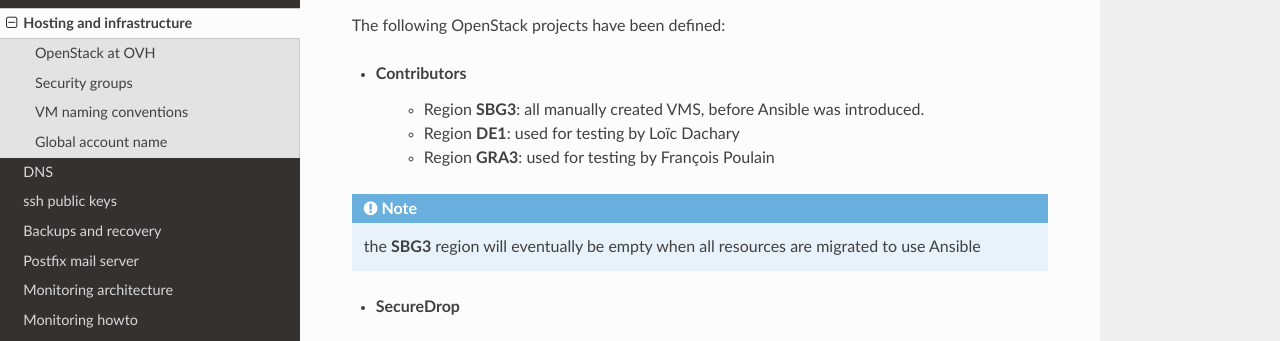
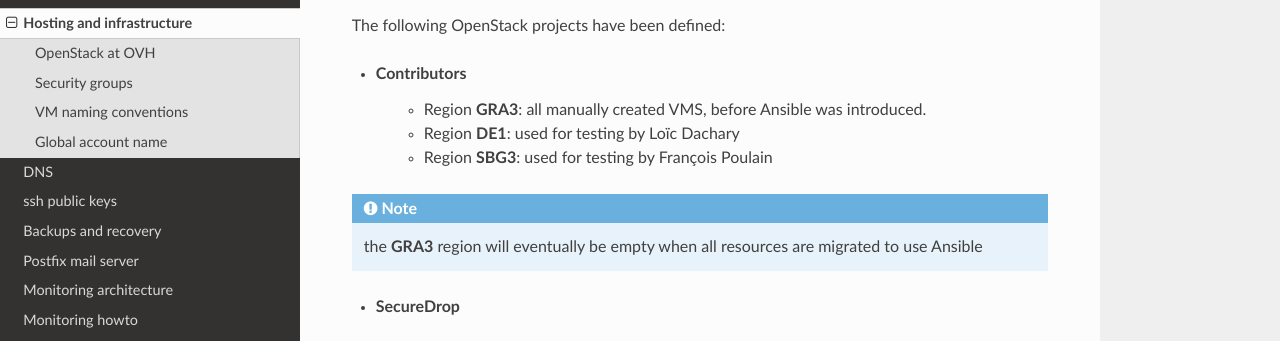
Before and after one commit to singuliere/enough, a Sphinx documentation site: the page built from docs/infrastructure.rst, in a window 1280 px wide and 900 px high. Shown: the part 274-615 px from the top of the window. Built offline with Sphinx 7.4.7 and the Read the Docs theme 2.0.0, drawn with Linux system fonts in a browser that asks for light colours.

Commit message:
docs: fix inverted GRA3 / SBG3

```diff
--- a/docs/infrastructure.rst
+++ b/docs/infrastructure.rst
@@ -10,12 +10,12 @@ All virtual machines are in the OVH OpenStack cloud, under the user
 The following OpenStack projects have been defined:
 
 * **Contributors**
-   - Region **SBG3**: all manually created VMS, before Ansible was
+   - Region **GRA3**: all manually created VMS, before Ansible was
      introduced.
    - Region **DE1**: used for testing by Loïc Dachary
-   - Region **GRA3**: used for testing by François Poulain
+   - Region **SBG3**: used for testing by François Poulain
 
-.. note:: the **SBG3** region will eventually be empty when all
+.. note:: the **GRA3** region will eventually be empty when all
           resources are migrated to use Ansible
 
 * **SecureDrop**
```
